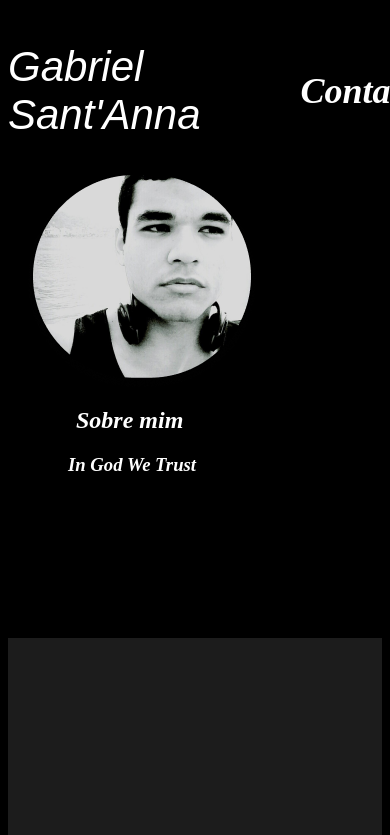
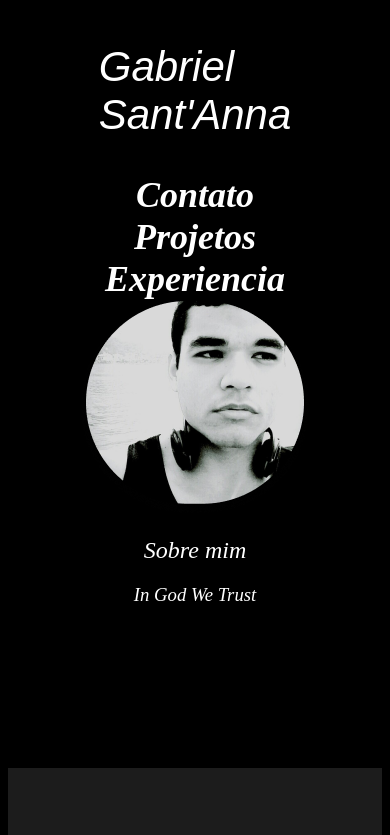
Before and after one commit to Gabriel018/Gabriel018.github.io, a plain HTML site: page index.html in a window 390 px wide. Shown: the top 835 px of the page. Drawn offline with Linux system fonts and the light colour scheme.

Commit message:
responsivel

```diff
--- a/index.html
+++ b/index.html
@@ -20,9 +20,9 @@
 
 <main class="cabecalho-center">
     <section  class="cabecalho-center">
-        <img class="cabecalho"  src="img/img_profile.png">
-         <h1 class="cabecalho-center_txt" style="padding-left: 48px;">Sobre mim</h1>
-         <h3 class="cabecalho-center_txt">In God We Trust</h2>
+        <img class="cabecalho-center"  src="img/img_profile.png">
+         <h1 class="cabecalho-center" >Sobre mim</h1>
+         <h3  class="cabecalho-center">In God We Trust</h2>
     </section>
 </main>
 <br>
@@ -67,11 +67,7 @@
     <h2>Skills</h2>
 
 </content>
-
-
-
 <footer>
-
 </footer>
 </body>
 </html>
--- a/style/style.css
+++ b/style/style.css
@@ -1,3 +1,4 @@
+
 body  {background-color: black;}
 h1,h2,h3,a {color: white;
         text-decoration:none;
@@ -16,6 +17,8 @@
               align-items:center;
               gap: 100px;
 }
+
+
 
 .cabecalho-txt { display: flex;
                 color: white;
@@ -39,23 +42,26 @@
                 font-family: 'Times New Roman', Times, serif;
                 font-style: italic;
 
-                flex-direction: row;
+
                 justify-content:right ;
                 align-items:flex-start;
                 gap: 80px;
 
 }
+
 .cabecalho-menu:hover {font-size: 40px; }
 
 
 .cabecalho-center {
-                    padding-left: 10px;}
+
+                    }
 
 .cabecalho-center_txt {
-
+                        display: flex;
+                        flex-direction: column;
                         font-family: 'Times New Roman', Times, serif;
                         font-weight:900;
-                        padding-left: 40px;
+
 }
 
 
@@ -168,4 +174,17 @@
                                font-size: 28px;}
 
 
-img { width: 60;}
+
+
+@media screen and (max-width: 390px){
+
+    .cabecalho {
+
+      flex-direction: column;
+      gap: 0;
+
+    }
+    .cabecalho-center{
+        text-align: center;
+    }
+}
```
